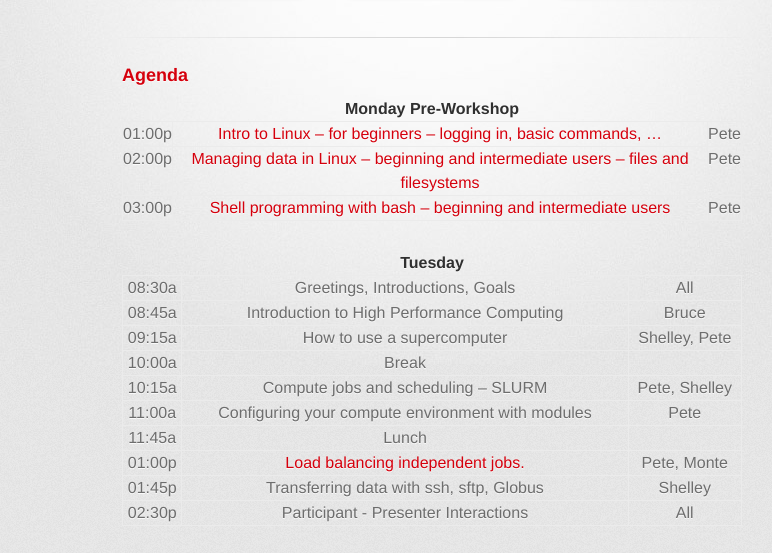
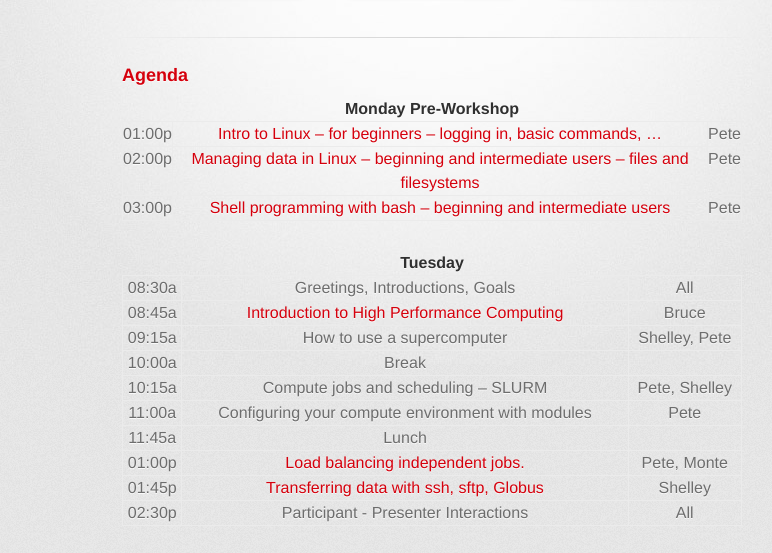
Before and after one commit to agamtomar/USGS_2014-07, a plain HTML site: page index.html in a window 1280 px wide. Shown: the part 209-762 px from the top of the page, without its empty margins (208-980 px from the left). Drawn offline with Linux system fonts and the light colour scheme; a web font is replaced by a local one.

Commit message:
Updated the gh-pages with the current checked in tutorials.

```diff
--- a/index.html
+++ b/index.html
@@ -81,7 +81,11 @@ Colorado Boulder
       </tr>
       <tr>
 	<td>08:45a</td>
-	<td>Introduction to High Performance Computing</td>
+	<td>
+	  <a
+    href="https://github.com/ResearchComputing/USGS_2014-07/raw/master/Day02-IntroHPC/intro-to-hpc-at-usgs-jul14.pdf"
+	  target="_blank">
+	  Introduction to High Performance Computing</a></td>
 	<td>Bruce</td>
       </tr>
       <tr>
@@ -112,13 +116,16 @@ Colorado Boulder
       <tr>
 	<td>01:00p</td>
 	<td>
-    <a href="load_balance.html">Load balancing independent jobs.</a>
+    <a href="load_balance.html" target="_blank">Load balancing independent jobs.</a>
   </td>
 	<td>Pete, Monte</td>
       </tr>
       <tr>
 	<td>01:45p</td>
-	<td>Transferring data with ssh, sftp, Globus</td>
+	<td>
+	  <a href="https://github.com/ResearchComputing/USGS_2014-07/raw/master/Day02-IntroHPC/data_transfer_tutorial_v2.pptx"
+	  target="_blank">
+	  Transferring data with ssh, sftp, Globus<a></td>
 	<td>Shelley</td>
       </tr>
       <tr>
```
